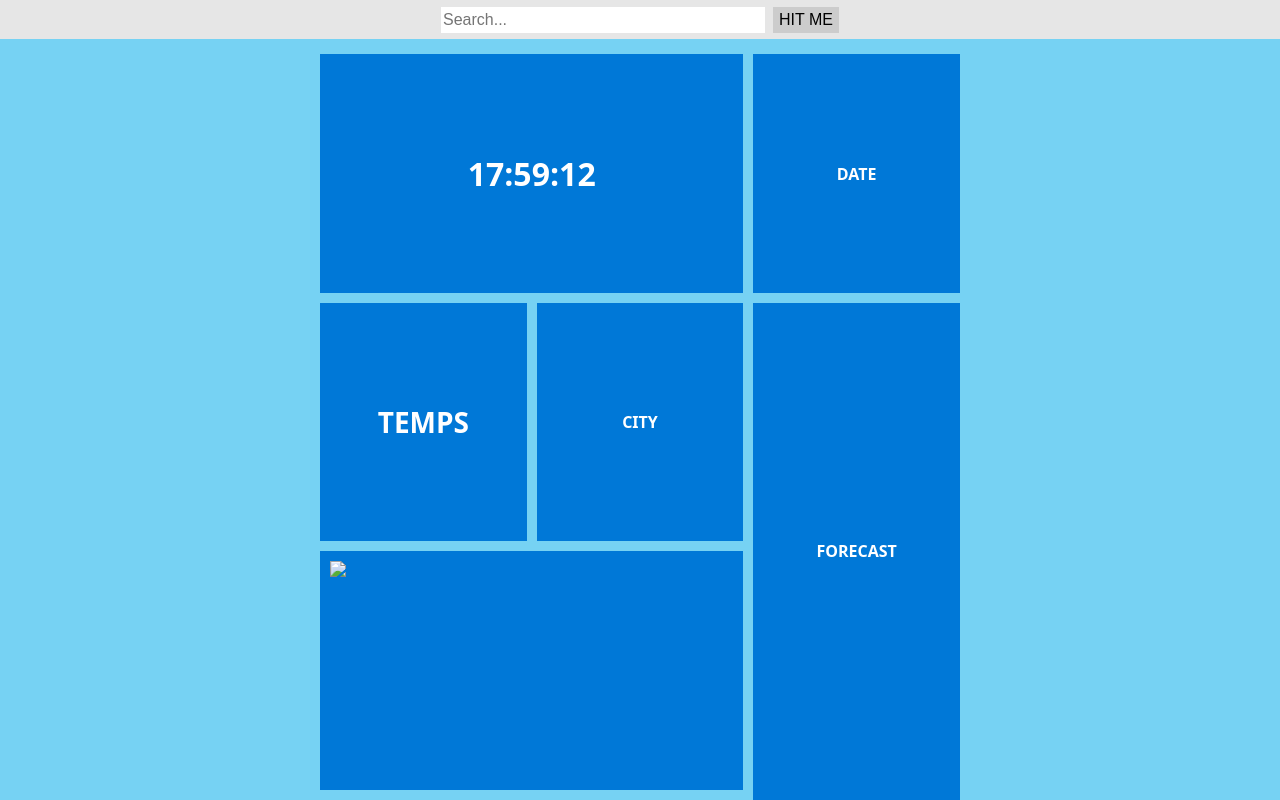
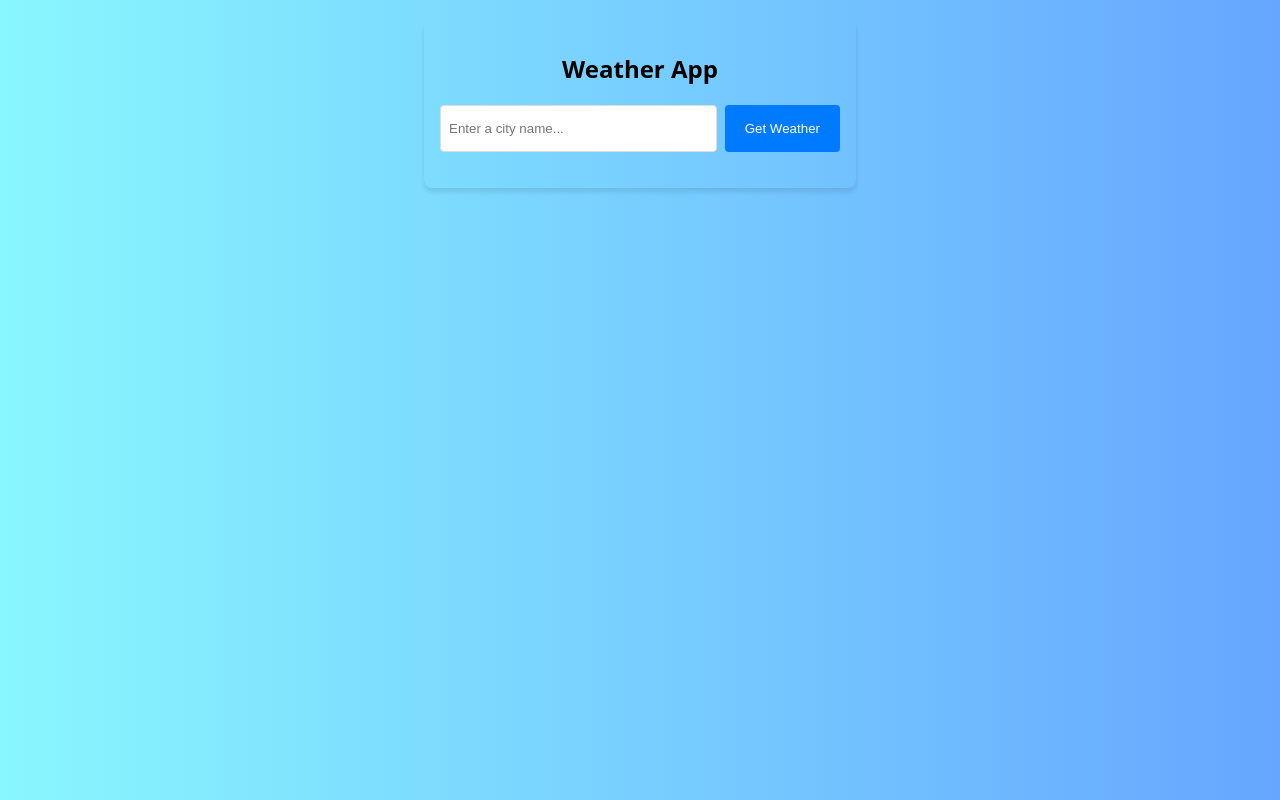
Before and after one commit to paulTan09/weatherApp, a website built with webpack: page src/template.html in a window 1280 px wide. Built offline with nearby package versions, Linux system fonts and the light colour scheme; no server answers.

Commit message:
first redesign commit

```diff
--- a/src/index.js
+++ b/src/index.js
@@ -1,58 +1,33 @@
 import './template.html';
 import './style.css';
 
-console.log('Welcome to your Webpack template!');
 // vars
-const img = document.querySelector('.image');
-const date = document.querySelector('.date');
+const form = document.getElementById('weatherForm');
+const cityInput = document.getElementById('cityInput');
+const weatherResult = document.getElementById('weatherResults');
+const API_KEY = 'UV7ZGWGME2ER8YC5FULQYWCBQ';
 
-// Clock/Time API (couldn't find a free one that queries by city so I'm resorting to system time)
-function updateClock() {
-  const now = new Date();
+form.addEventListener('submit', async (e) => {
+  e.preventDefault();
 
-  const hours = now.getHours().toString().padStart(2, '0');
-  const minutes = now.getMinutes().toString().padStart(2, '0');
-  const seconds = now.getSeconds().toString().padStart(2, '0');
+  const city = cityInput.value.trim();
 
-  document.querySelector('.clock').textContent =
-    `${hours}:${minutes}:${seconds}`;
-}
-updateClock();
-setInterval(updateClock, 1000);
-
-// GIF API
-async function getGIF() {
+  if (!city) {
+    weatherResult.innerHTML = '<p>Please enter a city name</p>';
+    return;
+  }
   try {
     const response = await fetch(
-      'https://api.giphy.com/v1/gifs/translate?api_key=7XadWpnoz8SX6AYb43bhCxFKCsqqPkZg&s=cat',
+      `https://weather.visualcrossing.com/VisualCrossingWebServices/rest/services/timeline/london?key=${API_KEY}`,
     );
 
     if (!response.ok) {
-      throw new Error("Couldn't fetch GIF");
+      throw new Error("Couldn't fetch Weather data!");
     }
+
     const responseJSON = await response.json();
-    img.src = responseJSON.data.images.original.url;
+    console.log(responseJSON);
   } catch (error) {
     console.error(error);
   }
-}
-getGIF();
-
-// General Weather API
-async function getWeather() {
-  try {
-    const response = await fetch(
-      'https://weather.visualcrossing.com/VisualCrossingWebServices/rest/services/timeline/london?key=UV7ZGWGME2ER8YC5FULQYWCBQ',
-    );
-
-    if (!response.ok) {
-      throw new Error("Couldn't fetch Weather data");
-    }
-    const responseJSON = await response.json();
-    console.log(responseJSON);
-    date.textContent = responseJSON.days[0].datetime;
-  } catch (error) {
-    console.error(error);
-  }
-}
-getWeather();
+});
--- a/src/style.css
+++ b/src/style.css
@@ -1,111 +1,67 @@
 body {
     font-family: system-ui, -apple-system, BlinkMacSystemFont, 'Segoe UI', Roboto, Oxygen, Ubuntu, Cantarell, 'Open Sans', 'Helvetica Neue', sans-serif;
     margin: 0;
-    width: 100vw;
-    height: 100vh;
-    display: flex;
-    flex-direction: column;
-    background-color: #76d2f3;
-    gap: 15px;
+    text-align: center;
+    background: linear-gradient(to right, #89f7fe, #66a6ff);
+    color: black;
+    padding: 1rem;
 }
 
-.searchBarContainer {
-    display: flex;
-    justify-content: center;
-    align-items: center;
-    height: 5%;
-    background-color: #e6e6e6;
-    gap: 0.5rem;
+.container {
+    border-radius: .5rem;
+    box-shadow: 0 .25rem .3rem rgba(0, 0, 0, .1);
+    max-width: 25rem;
+    margin: .25rem auto;
+    padding: 1rem;
 }
 
-#searchBar {
-    border: 0;
-    line-height: 1.5rem;
-    width: 25vw;
-    font-size: 1rem;
+h1 {
+    font-size: 1.5rem;
+    margin-bottom: 1.25rem;
 }
 
-#searchBar:hover {
-    outline: 2px solid #7a7a7a;
+form {
+    display: flex;
+    gap: .5rem;
 }
 
-#searchBar:focus {
-    outline: 2px solid #0078d7;
+input {
+    flex: 1;
+    border: .1rem solid #ddd;
+    border-radius: .25rem;
+    padding: .5rem;
 }
 
 button {
-    background-color: #cccccc;
-    border: 0;
-    line-height: 1.5rem;
-    font-size: 1rem;
+    border: none;
+    border-radius: .25rem;
+    padding: 1rem 1.25rem;
+    background: #007bff;
+    color: white;
     cursor: pointer;
 }
 
 button:hover {
-    outline: 2px solid #7a7a7a;
+    background: #0056b3;
 }
 
-button:active {
-    background-color: #7a7a7a;
+#weatherResults {
+    margin-top: 1.25rem;
+    text-align: left;
 }
 
-.mainGrid {
-    height: 95vh;
-    width: 50vw;
-    align-self: center;
-    display: grid;
-    grid-template-columns: repeat(3, 1fr);
-    grid-template-rows: repeat(3, 1fr);
-    gap: 10px;
+#weatherResults h2 {
+    text-align: center;
 }
 
-.mainGrid div,
-img {
-    background-color: #0078d7;
-    color: white;
-    display: flex;
-    justify-content: center;
-    align-items: center;
-    font-weight: bold;
-    text-align: center;
-    padding: 10px;
+.results {
+    margin: auto;
+    width: 50%;
 }
 
-.clock {
-    grid-column: span 2;
-    font-size: 32px;
+.weatherResult {
+    display: flex;
+    align-items: center;
+    gap: 1rem;
+    text-wrap: nowrap;
 }
-
-.date {
-    grid-row: span 1;
-}
-
-.temperature {
-    grid-row: span 1;
-    font-size: 28px;
-}
-
-.city {
-    grid-column: span 1;
-    font-size: 16px;
-}
-
-.forecast {
-    grid-row: span 3;
-    grid-column: span 1;
-    display: flex;
-    flex-direction: column;
-    gap: 5px;
-}
-
-.image {
-    grid-column: span 2;
-    /*background: url('test.png') center/cover; */
-
-    align-self: stretch;
-    justify-self: stretch;
-}
-
-
-/* MEDIA QUERIES */
-@media (max-width: 500px) {}
--- a/src/template.html
+++ b/src/template.html
@@ -4,23 +4,22 @@
 <head>
     <meta charset="UTF-8">
     <meta name="viewport" content="width=device-width, initial-scale=1.0">
+    <link rel="stylesheet" href="https://cdnjs.cloudflare.com/ajax/libs/font-awesome/6.7.2/css/all.min.css"
+        integrity="sha512-Evv84Mr4kqVGRNSgIGL/F/aIDqQb7xQ2vcrdIwxfjThSH8CSR7PBEakCr51Ck+w+/U6swU2Im1vVX0SVk9ABhg=="
+        crossorigin="anonymous" referrerpolicy="no-referrer" />
     <title>Webpack Template</title>
 </head>
 
 <body>
-    <!-- search bar -->
-    <div class="searchBarContainer">
-        <input type="text" placeholder="Search..." id="searchBar">
-        <button type="button">HIT ME</button>
-    </div>
-
-    <div class="mainGrid">
-        <div class="clock"></div>
-        <div class="date">DATE</div>
-        <div class="temperature">TEMPS</div>
-        <div class="city">CITY</div>
-        <div class="forecast">FORECAST</div>
-        <img src="#" class="image">
+    <div class="container">
+        <h1>Weather App</h1>
+        <form id="weatherForm">
+            <input type="text" id="cityInput" placeholder="Enter a city name...">
+            <button type="submit">Get Weather</button>
+        </form>
+        <div id="weatherResults">
+            <!--RESULTS HERE-->
+        </div>
     </div>
 
 </body>
```
